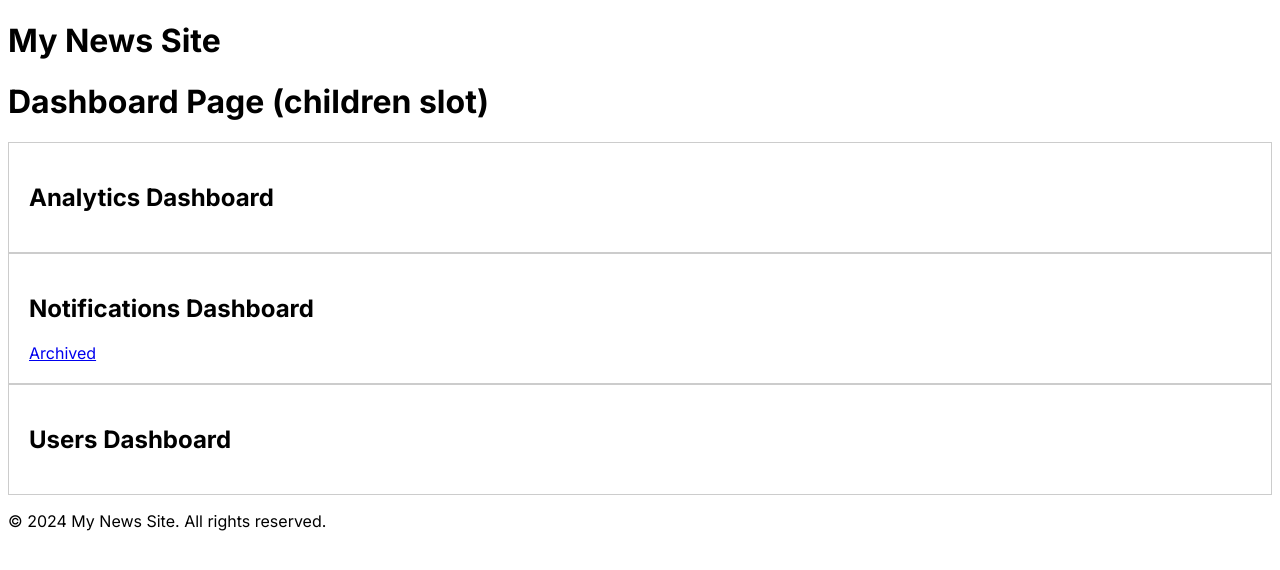
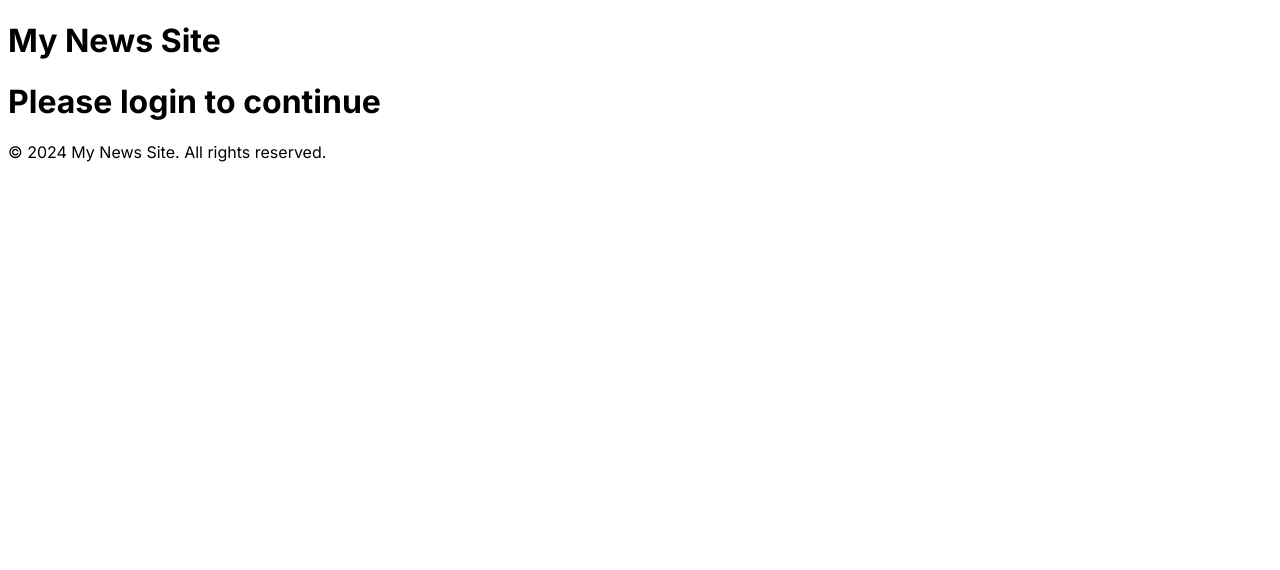
Before and after one commit to amolnadagonde/nextjs-demo, a Next.js app: page /dashboard in a window 1280 px wide. Shown: the top 570 px of the page. Built offline with nearby package versions, Linux system fonts and the light colour scheme.

Commit message:
learning conditional routes with example

```diff
--- /dev/null
+++ b/app/dashboard/@login/page.tsx
@@ -0,0 +1,7 @@
+export default function LoginSlot() {
+  return (
+    <div>
+      <h1>Please login to continue</h1>
+    </div>
+  );
+}
--- a/app/dashboard/layout.tsx
+++ b/app/dashboard/layout.tsx
@@ -5,12 +5,19 @@ export default function DashboardLayout({
   analytics,
   notifications,
   users,
+  login,
 }: {
   children: React.ReactNode;
   analytics: React.ReactNode;
   notifications: React.ReactNode;
   users: React.ReactNode;
+  login: React.ReactNode;
 }) {
+  const isLoggedIn = false; // Replace with your actual authentication logic
+
+  if (!isLoggedIn) {
+    return <>{login}</>;
+  }
   return (
     <div>
       <main>{children}</main>
```
